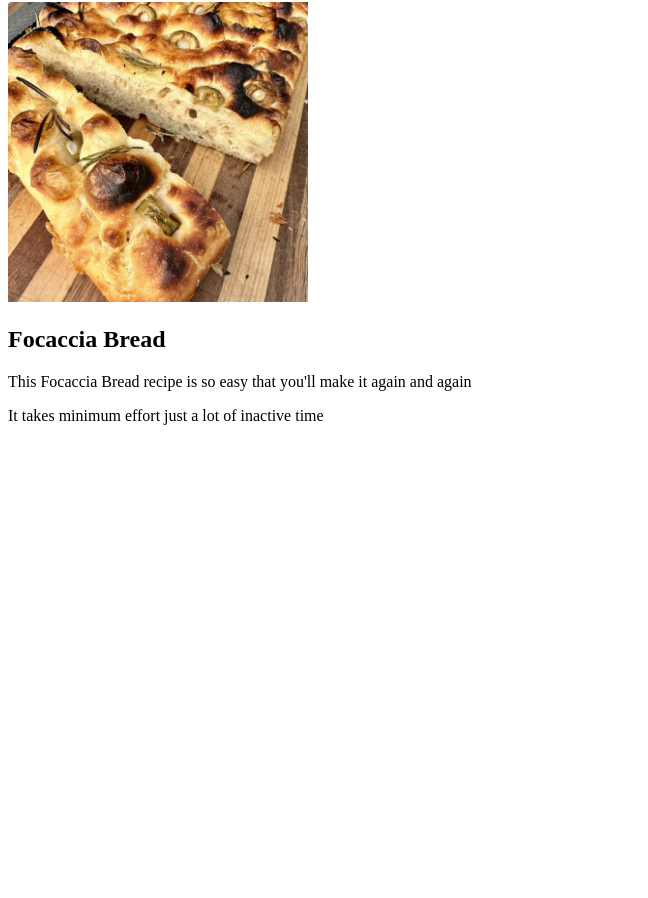
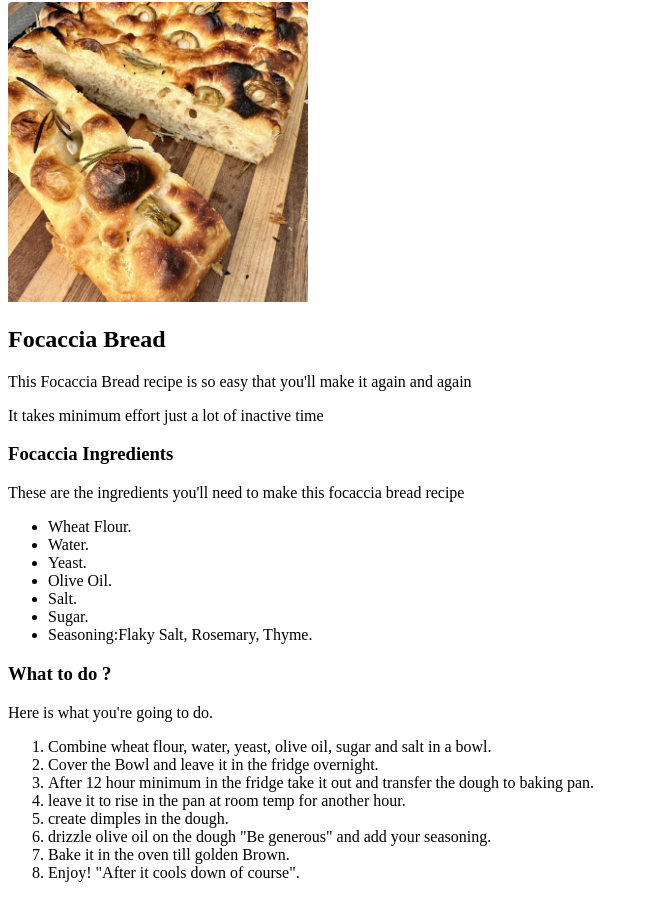
Before and after one commit to stungtoung/odin-recipes, a plain HTML site: page recipes/fucaccia.html in a window 1280 px wide. Shown: the part 78-976 px from the top of the page, without its empty margins (0-648 px from the left). Before the commit the page ends 800 px from the top, so only its background shows below. Drawn offline with Linux system fonts and the light colour scheme.

Commit message:
add content
filled out the content of the page including the ingredients and the procdure

```diff
--- a/recipes/fucaccia.html
+++ b/recipes/fucaccia.html
@@ -11,6 +11,28 @@
     <h2>Focaccia Bread</h2>
     <p>This Focaccia Bread recipe is so easy that you'll make it again and again</p>
     <p>It takes minimum effort just a lot of inactive time</p>
-
+    <h3>Focaccia Ingredients</h3>
+    <p>These are the ingredients you'll need to make this focaccia bread recipe</p>
+    <ul>
+        <li>Wheat Flour.</li>
+        <li>Water.</li>
+        <li>Yeast.</li>
+        <li>Olive Oil.</li>
+        <li>Salt.</li>
+        <li>Sugar.</li>
+        <li>Seasoning:Flaky Salt, Rosemary, Thyme.</li>
+    </ul>
+    <h3>What to do ?</h3>
+    <p>Here is what you're going to do.</p>
+    <ol>
+        <li>Combine wheat flour, water, yeast, olive oil, sugar and salt in a bowl.</li>
+        <li>Cover the Bowl and leave it in the fridge overnight.</li>
+        <li>After 12 hour minimum in the fridge take it out and transfer the dough to baking pan.</li>
+        <li>leave it to rise in the pan at room temp for another hour.</li>
+        <li>create dimples in the dough.</li>
+        <li>drizzle olive oil on the dough "Be generous" and add your seasoning.</li>
+        <li>Bake it in the oven till golden Brown.</li>
+        <li>Enjoy! "After it cools down of course".</li>
+    </ol>
 </body>
 </html>
```
